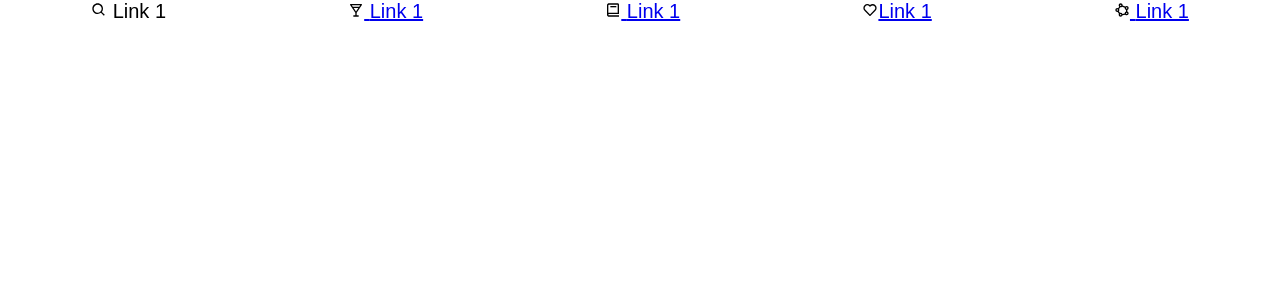
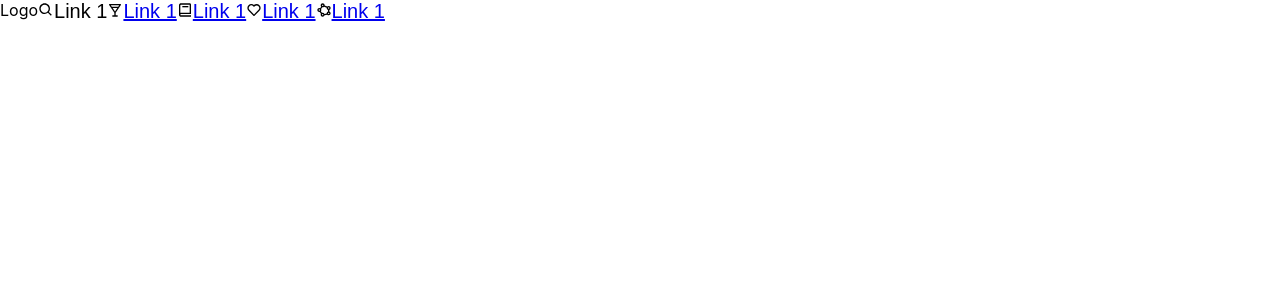
Before and after one commit to larssonpatrik/smartender, a React (Create React App) app: page / in a window 1280 px wide. Shown: the top 300 px of the page. Built offline with nearby package versions, Linux system fonts and the light colour scheme; no server answers.

Commit message:
Header update

```diff
--- a/src/views/Header.css
+++ b/src/views/Header.css
@@ -1,7 +1,7 @@
 .Options {
   display: flex;
   flex-direction: row;
-  justify-content: space-around;
+  justify-content: space-between;
   align-items: baseline;
   align-content: space-around;
 }
@@ -11,3 +11,9 @@
   font-size: 20px;
   font-weight: 400;
 }
+
+.Header {
+  display: flex;
+  flex-direction: row;
+  justify-content: flex-start;
+}
--- a/src/views/Header.js
+++ b/src/views/Header.js
@@ -12,25 +12,24 @@
 
 export default function Header(props) {
   return (
+    <div className="Header">
+      <div>Logo</div>
       <div className="Options">
         <div>
           <BiSearch />
           <a className="link" herf="#">
-          {" "}
             Link 1
           </a>
         </div>
         <div>
           <BiDrink />
           <a className="link" href="#">
-          {" "}
             Link 1
           </a>
         </div>
         <div>
           <BiBook />
           <a className="link" href="#">
-          {" "}
             Link 1
           </a>
         </div>
@@ -43,10 +42,10 @@
         <div>
           <BiShapePolygon />
           <a className="link" href="#">
-          {" "}
             Link 1
           </a>
         </div>
       </div>
+    </div>
   );
 }
```
Lines whose indentation alone changed are shown as unchanged.
